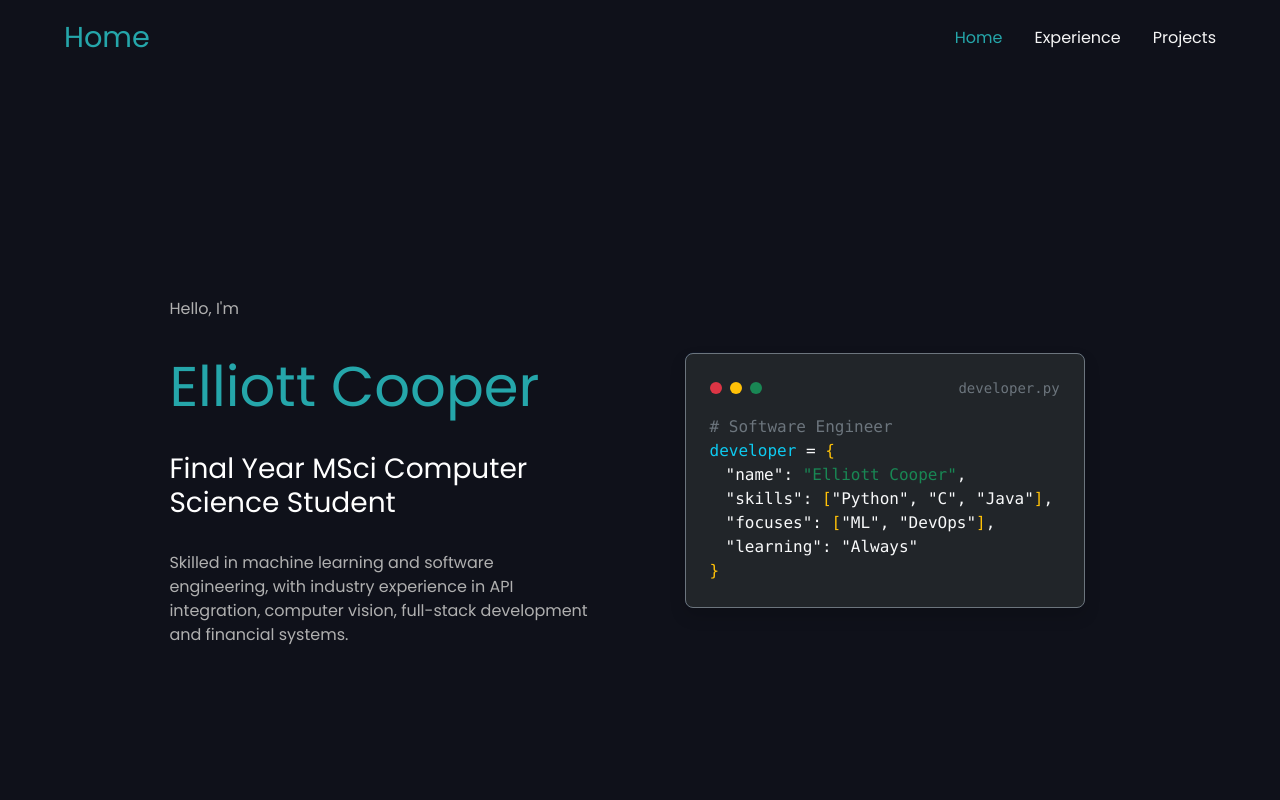
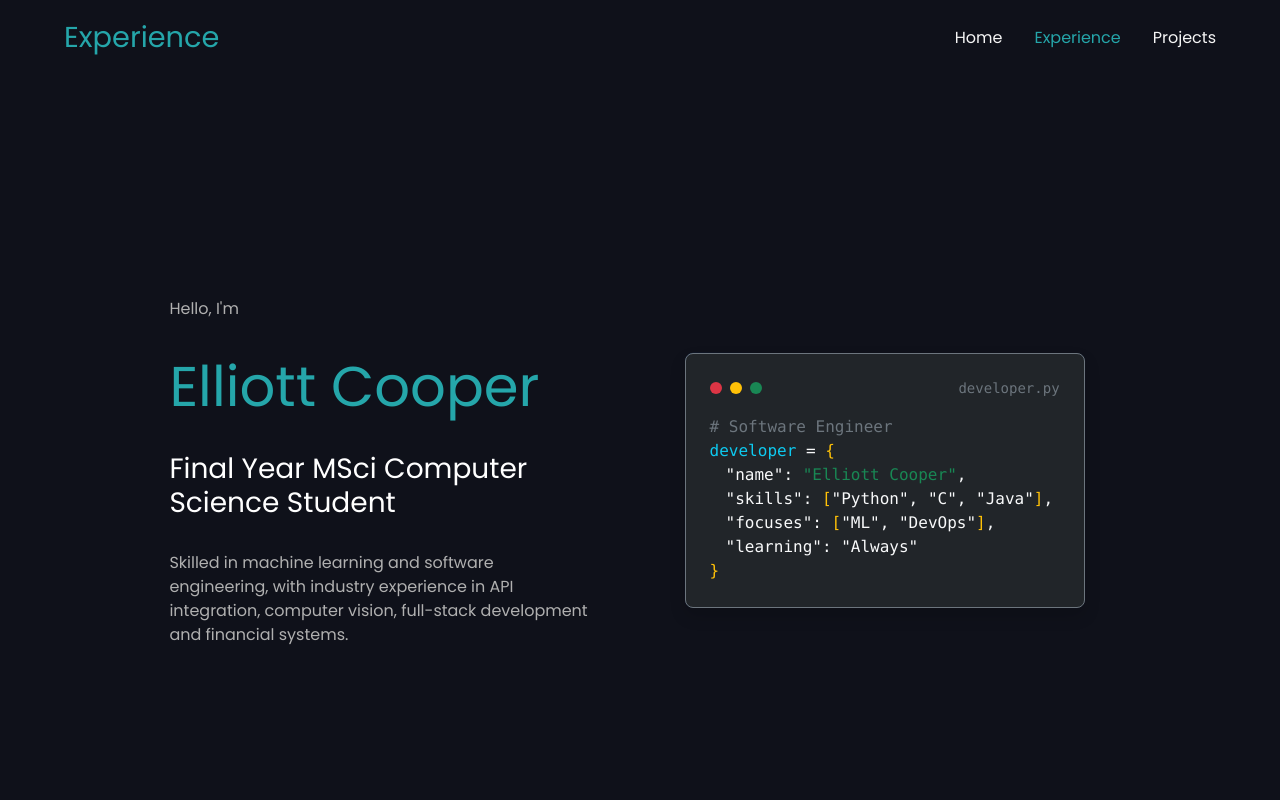
Before and after one commit to elliottcoops/elliottcoops.github.io, a React (Create React App) app in the folder portfolio-frontend/: page / in a window 1280 px wide. Shown: the top 800 px of the page. Built offline with nearby package versions, Linux system fonts and the light colour scheme.

Commit message:
Add continuous scrolling

```diff
--- a/portfolio-frontend/src/App.css
+++ b/portfolio-frontend/src/App.css
@@ -1,14 +1,16 @@
 .fullpage-container {
-  display: grid;
-  grid-template-columns: repeat(auto-fit, minmax(200px, 1fr)); /* responsive columns */
-  grid-gap: 1rem; /* spacing between items */
+  display: flex;
+  flex-direction: column; /* stack sections vertically */
+  width: 100%;
+  overflow-x: hidden;
+  scroll-behavior: smooth; /* smooth scrolling */
   padding-top: 80px; /* offset for navbar */
 }
 
 .section {
-  padding: 6rem 1rem; /* spacing between sections */
-  min-height: 100vh;  /* full viewport height */
+  height: 100vh;  /* full viewport height */
   display: flex;
   justify-content: center;
   align-items: center;
+  scroll-snap-align: start; /* optional: snap scrolling */
 }
--- a/portfolio-frontend/src/App.js
+++ b/portfolio-frontend/src/App.js
@@ -1,33 +1,58 @@
 import './App.css';
 import { Nav } from './components/nav/nav';
-import { Home } from './components/home/home'
-import { Projects } from './components/projects/projects'
-import { Experience } from './components/experience/experience'
-import { useState } from 'react';
+import { Home } from './components/home/home';
+import { Projects } from './components/projects/projects';
+import { Experience } from './components/experience/experience';
+import { useState, useRef, useEffect } from 'react';
 
 function App() {
   const [currentPage, setCurrentPage] = useState("Home");
 
-  const renderPageContent = () => {
-    switch (currentPage) {
-      case "Home":
-        return <Home />
-      case "Projects":
-        return <Projects />
-      case "Experience":
-        return <Experience />
-      default:
-        return <h1>Page not found</h1>;
+  // refs for each section
+  const homeRef = useRef(null);
+  const experienceRef = useRef(null);
+  const projectsRef = useRef(null);
+
+  const sections = [
+    { name: "Home", ref: homeRef },
+    { name: "Experience", ref: experienceRef },
+    { name: "Projects", ref: projectsRef },
+  ];
+
+  const scrollToSection = (page) => {
+    const section = sections.find(s => s.name === page);
+    if (section && section.ref.current) {
+      section.ref.current.scrollIntoView({ behavior: 'smooth' });
     }
   };
 
+  // Optional: update current page on manual scroll
+  useEffect(() => {
+    const handleScroll = () => {
+      const scrollPos = window.scrollY + window.innerHeight / 2;
+      for (const s of sections) {
+        if (s.ref.current) {
+          const top = s.ref.current.offsetTop;
+          const height = s.ref.current.offsetHeight;
+          if (scrollPos >= top && scrollPos < top + height) {
+            setCurrentPage(s.name);
+            break;
+          }
+        }
+      }
+    };
+
+    window.addEventListener('scroll', handleScroll);
+    return () => window.removeEventListener('scroll', handleScroll);
+  }, []);
+
   return (
-    <>
-      <div className="fullpage-container">
-        <Nav title={currentPage} setCurrentPage={setCurrentPage} />
-        {renderPageContent()}
-      </div>
-    </>
+    <div className="fullpage-container">
+      <Nav title={currentPage} setCurrentPage={scrollToSection} />
+      <div ref={homeRef} className="fullpage-section"><Home /></div>
+      <div ref={experienceRef} className="fullpage-section"><Experience /></div>
+      <div ref={projectsRef} className="fullpage-section"><Projects /></div>
+    </div>
   );
 }
 
--- a/portfolio-frontend/src/components/nav/nav.js
+++ b/portfolio-frontend/src/components/nav/nav.js
@@ -6,17 +6,14 @@ export function Nav({ title, setCurrentPage }) {
   const pages = ["Home", "Experience", "Projects"];
 
   const handleClick = (page) => {
-    setCurrentPage(page);    // Update App's state
-    setMenuOpen(false);      // Close menu on mobile
+    setCurrentPage(page); // now scrolls to section
+    setMenuOpen(false);
   };
 
   return (
     <nav className="nav">
-      <div className="logo">
-        {title}
-      </div>
+      <div className="logo">{title}</div>
 
-      {/* Hamburger button */}
       <div
         className={`nav-toggle ${menuOpen ? "open" : ""}`}
         onClick={() => setMenuOpen(!menuOpen)}
@@ -26,7 +23,6 @@ export function Nav({ title, setCurrentPage }) {
         <span></span>
       </div>
 
-      {/* Links */}
       <div className={`nav-right ${menuOpen ? "active" : ""}`}>
         {pages.map((page) => (
           <a
```
